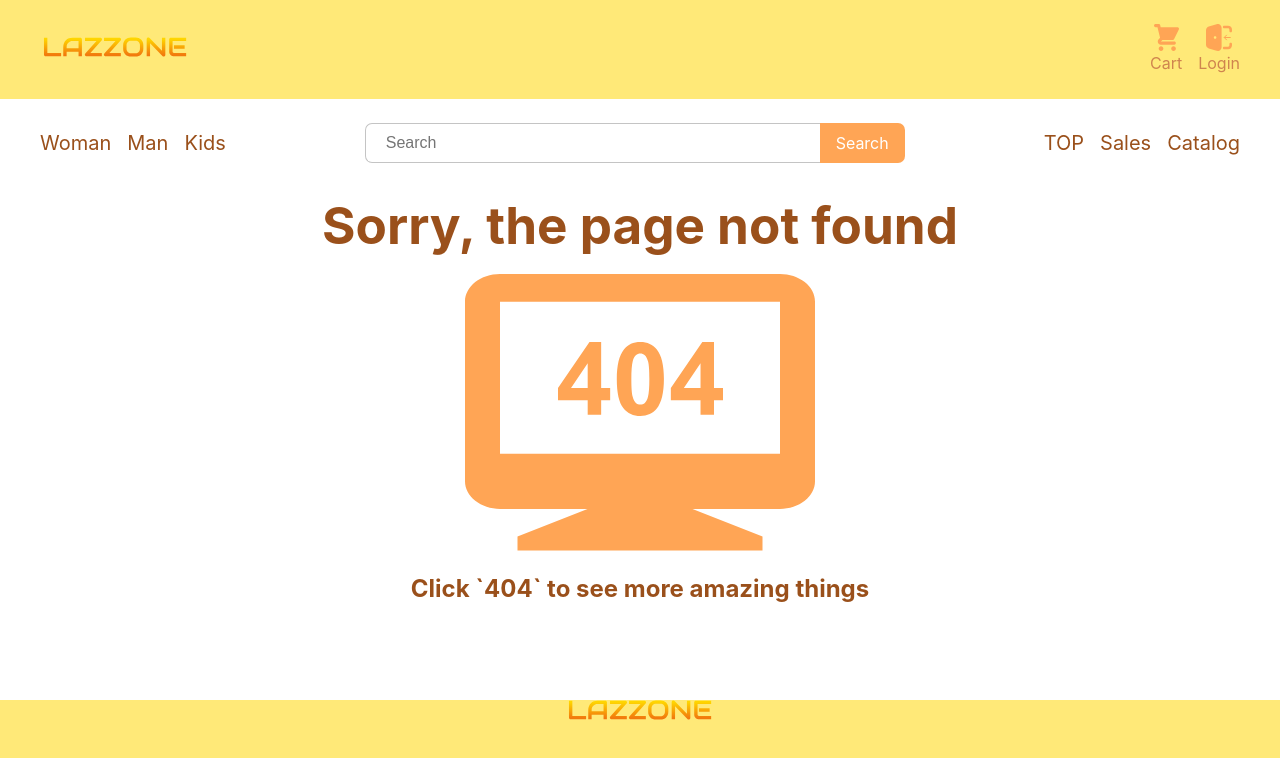
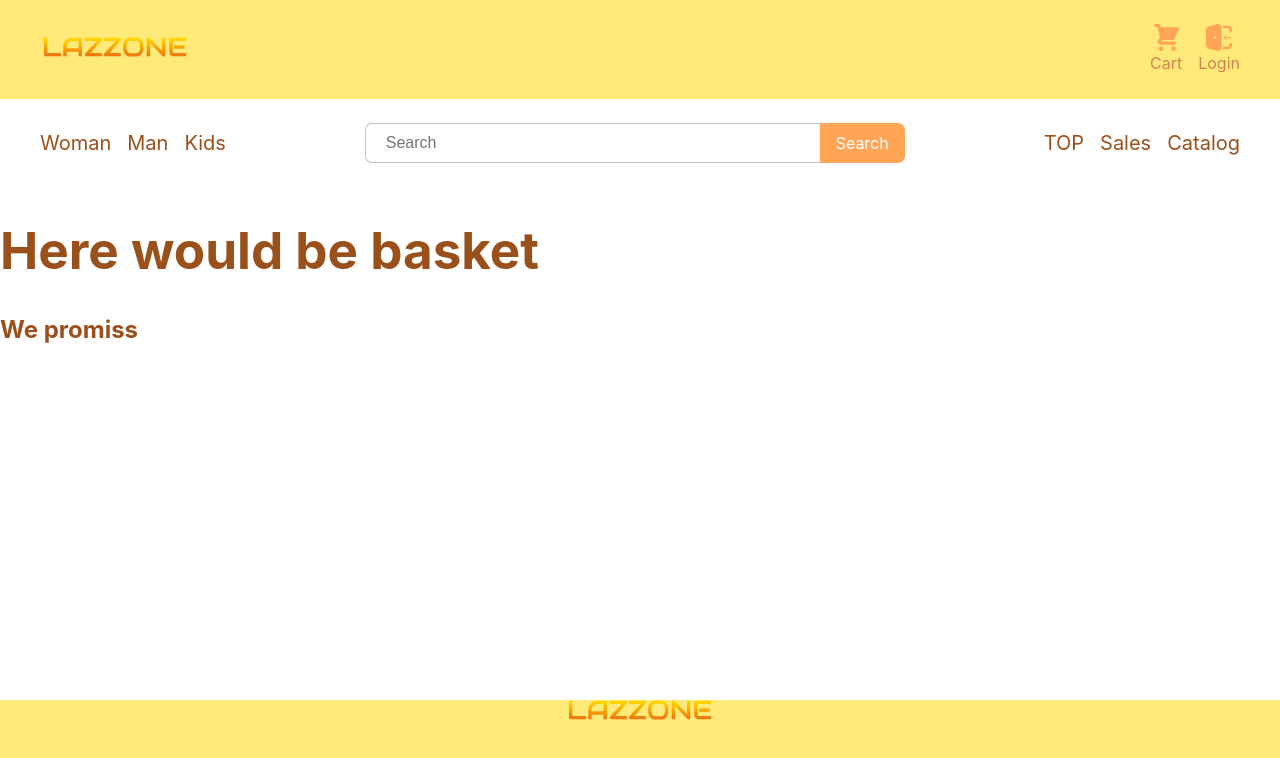
Before and after one commit to mamont79/eCommerce-Application, a React (Vite) app: page /basket in a window 1280 px wide. Before the commit this address had no page. Shown: the top 758 px of the page. Built offline with nearby package versions, Linux system fonts and the light colour scheme.

Commit message:
feat: add routing and navigation to basket page

```diff
--- a/src/App.tsx
+++ b/src/App.tsx
@@ -18,6 +18,7 @@ import Welcome from './pages/welcome';
 import { fetchMeCustomer } from './features/users/usersSlice';
 import { getTokenCookie } from './api/cookieToken';
 import Product from './pages/product';
+import Basket from './pages/basket';
 
 export default function App() {
   const dispatch = useAppDispatch();
@@ -38,6 +39,7 @@ export default function App() {
         <Route path="/profile" element={<CustomerProfile />} />
         <Route path="/logout" element={<Logout />} />
         <Route path="/catalog" element={<Catalog />} />
+        <Route path="/basket" element={<Basket />} />
         <Route path="/catalog/:productkey" element={<Product />} />
         <Route path="*" element={<NotFound />} />
       </StyledRoutes>
--- a/src/components/navBar/FirstHeaderRow/navigationLinks.tsx
+++ b/src/components/navBar/FirstHeaderRow/navigationLinks.tsx
@@ -25,7 +25,7 @@ export default function NavigationLinks() {
           <LazzoneIconSvg />
         </Link>
         <StyledNavigation>
-          <Link to="/">
+          <Link to="/basket">
             <StyledMenuLinkContainer>
               <BasketSvg color="#FFA555" />
               <StyledMenuLinkLabel>Cart</StyledMenuLinkLabel>
--- /dev/null
+++ b/src/pages/basket/index.tsx
@@ -0,0 +1,8 @@
+export default function Basket() {
+  return (
+    <div>
+      <h1>Here would be basket</h1>
+      <h2>We promiss</h2>
+    </div>
+  );
+}
```
